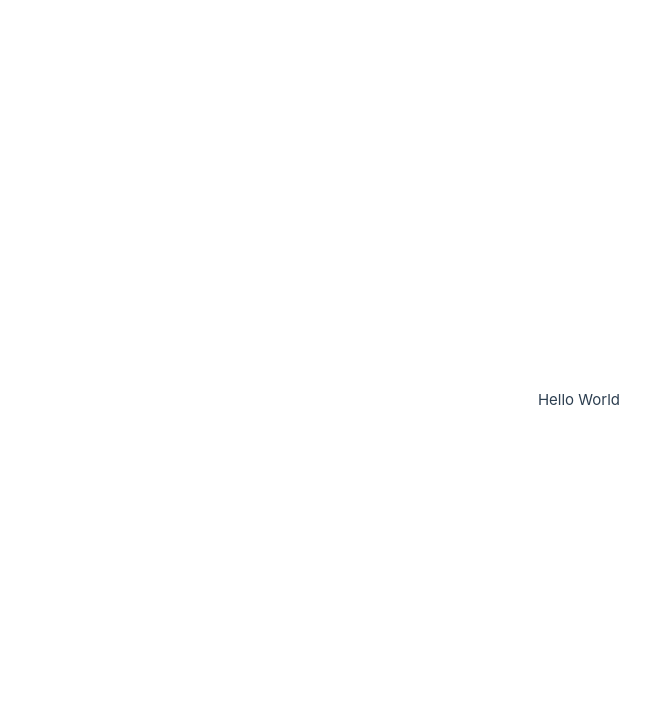
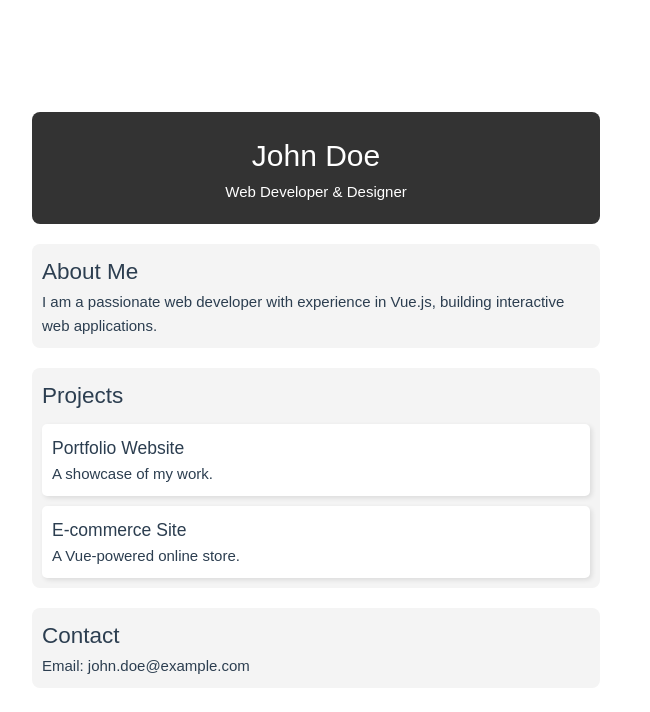
Before and after one commit to noahdav1d/portfolio-page-nk, a Vue app: page / in a window 1280 px wide. Shown: the top 712 px of the page, without its empty margins (20-670 px from the left). Built offline with nearby package versions, Linux system fonts and the light colour scheme.

Commit message:
Example Data and basic html layout

```diff
--- a/src/App.vue
+++ b/src/App.vue
@@ -1,3 +1,83 @@
 <template>
-  <header>Hello World</header>
+  <div class="container">
+    <header>
+      <h1>{{ name }}</h1>
+      <p>{{ tagline }}</p>
+    </header>
+
+    <section class="about">
+      <h2>About Me</h2>
+      <p>{{ about }}</p>
+    </section>
+
+    <section class="projects">
+      <h2>Projects</h2>
+      <div v-for="project in projects" :key="project.id" class="project-card">
+        <h3>{{ project.title }}</h3>
+        <p>{{ project.description }}</p>
+      </div>
+    </section>
+
+    <section class="contact">
+      <h2>Contact</h2>
+      <p>Email: {{ contact.email }}</p>
+    </section>
+  </div>
 </template>
+
+<script>
+export default {
+  data() {
+    return {
+      name: "John Doe",
+      tagline: "Web Developer & Designer",
+      about:
+        "I am a passionate web developer with experience in Vue.js, building interactive web applications.",
+      projects: [
+        {
+          id: 1,
+          title: "Portfolio Website",
+          description: "A showcase of my work.",
+        },
+        {
+          id: 2,
+          title: "E-commerce Site",
+          description: "A Vue-powered online store.",
+        },
+      ],
+      contact: {
+        email: "john.doe@example.com",
+      },
+    };
+  },
+};
+</script>
+
+<style scoped>
+.container {
+  font-family: Arial, sans-serif;
+  max-width: 800px;
+  margin: auto;
+  padding: 20px;
+}
+header {
+  text-align: center;
+  background: #333;
+  color: white;
+  padding: 20px;
+  border-radius: 8px;
+}
+section {
+  margin-top: 20px;
+  padding: 10px;
+  background: #f4f4f4;
+  border-radius: 8px;
+}
+.project-card {
+  background: white;
+  padding: 10px;
+  margin-top: 10px;
+  border-radius: 5px;
+  box-shadow: 2px 2px 5px rgba(0, 0, 0, 0.1);
+}
+</style>
```
